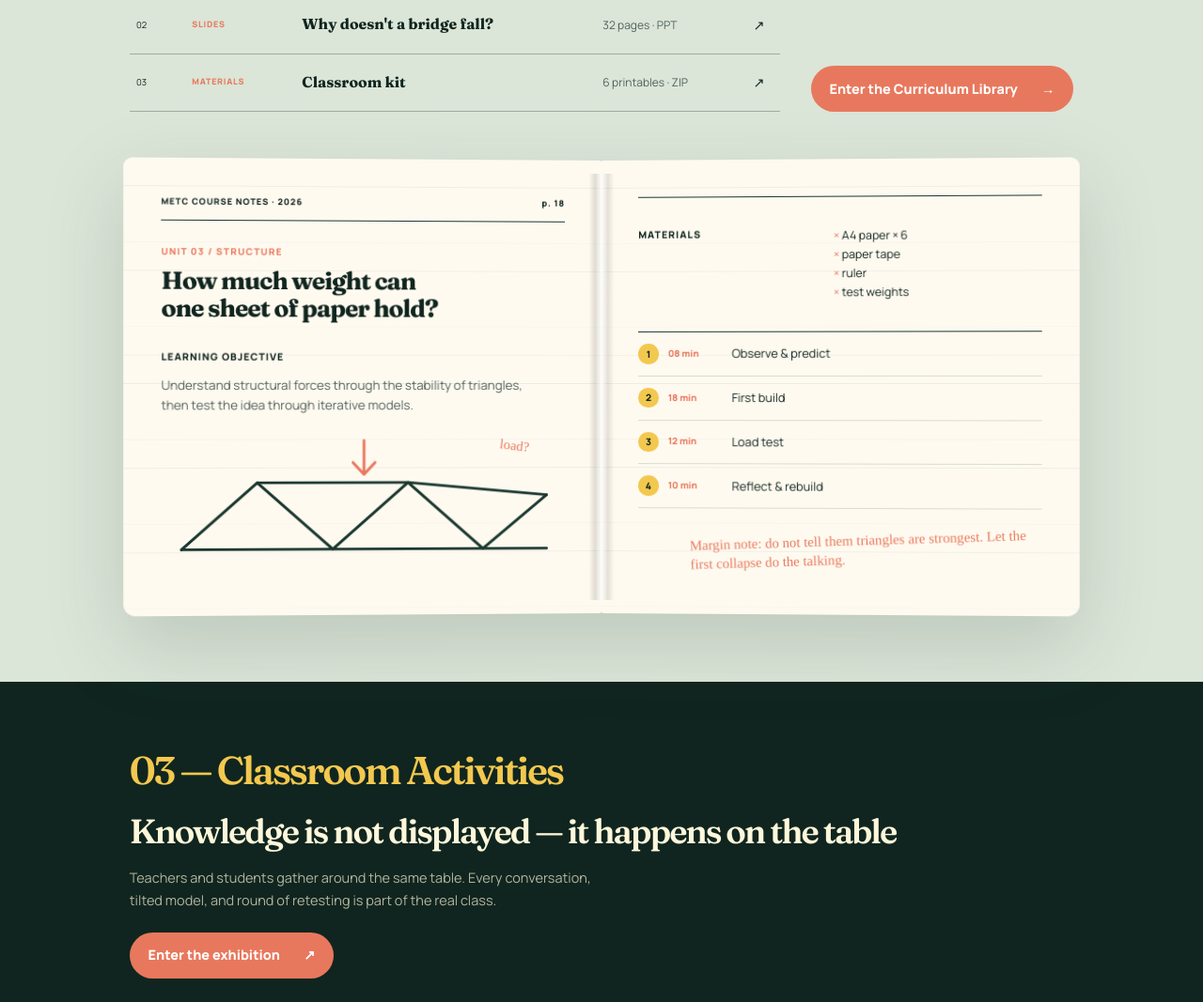
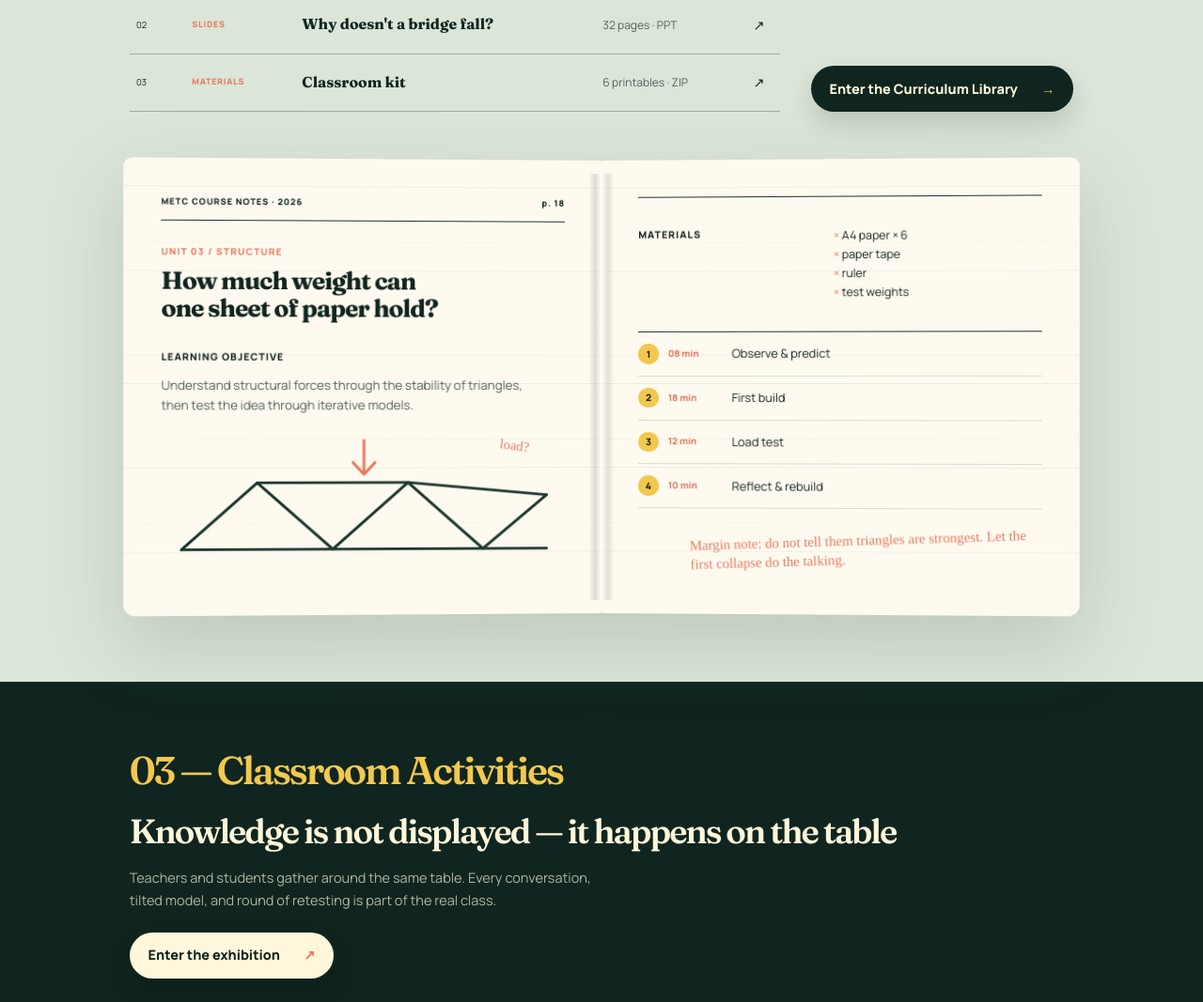
Before and after one commit to Han-chh/METC-website, a Next.js app: page /METC-website/ in a window 1280 px wide. Shown: the part 2063-3130 px from the top of the page at 94% size. Built offline with nearby package versions, Linux system fonts and the light colour scheme.

Commit message:
style: harmonize homepage entry buttons

```diff
--- a/app/homepage.css
+++ b/app/homepage.css
@@ -171,6 +171,39 @@ button, a { -webkit-tap-highlight-color: transparent; }
 .button-dark { background: var(--ink-deep); color: white; box-shadow: 0 14px 30px rgba(16,37,31,.18); }
 .button-dark:hover { box-shadow: 0 18px 38px rgba(16,37,31,.25); }
 .button-coral { background: var(--coral); color: #fff; }
+
+/* Entry CTAs inherit the visual temperature of their sections. */
+.teaching-section .button-coral {
+  background: var(--ink-deep);
+  color: var(--chalk);
+  box-shadow: 0 14px 30px rgba(16, 37, 31, 0.16);
+}
+
+.teaching-section .button-coral span { color: var(--sun); }
+
+.teaching-section .button-coral:hover,
+.teaching-section .button-coral:focus-visible {
+  background: var(--ink);
+  box-shadow: 0 18px 38px rgba(16, 37, 31, 0.23);
+  outline: 2px solid var(--sun);
+  outline-offset: 3px;
+}
+
+.activity-section .button-coral {
+  background: var(--chalk);
+  color: var(--ink-deep);
+  box-shadow: 0 14px 30px rgba(0, 0, 0, 0.18);
+}
+
+.activity-section .button-coral span { color: var(--coral); }
+
+.activity-section .button-coral:hover,
+.activity-section .button-coral:focus-visible {
+  background: #fffdf4;
+  box-shadow: 0 18px 38px rgba(0, 0, 0, 0.28);
+  outline: 2px solid var(--sun);
+  outline-offset: 3px;
+}
 .text-link {
   display: inline-flex;
   align-items: center;
```
